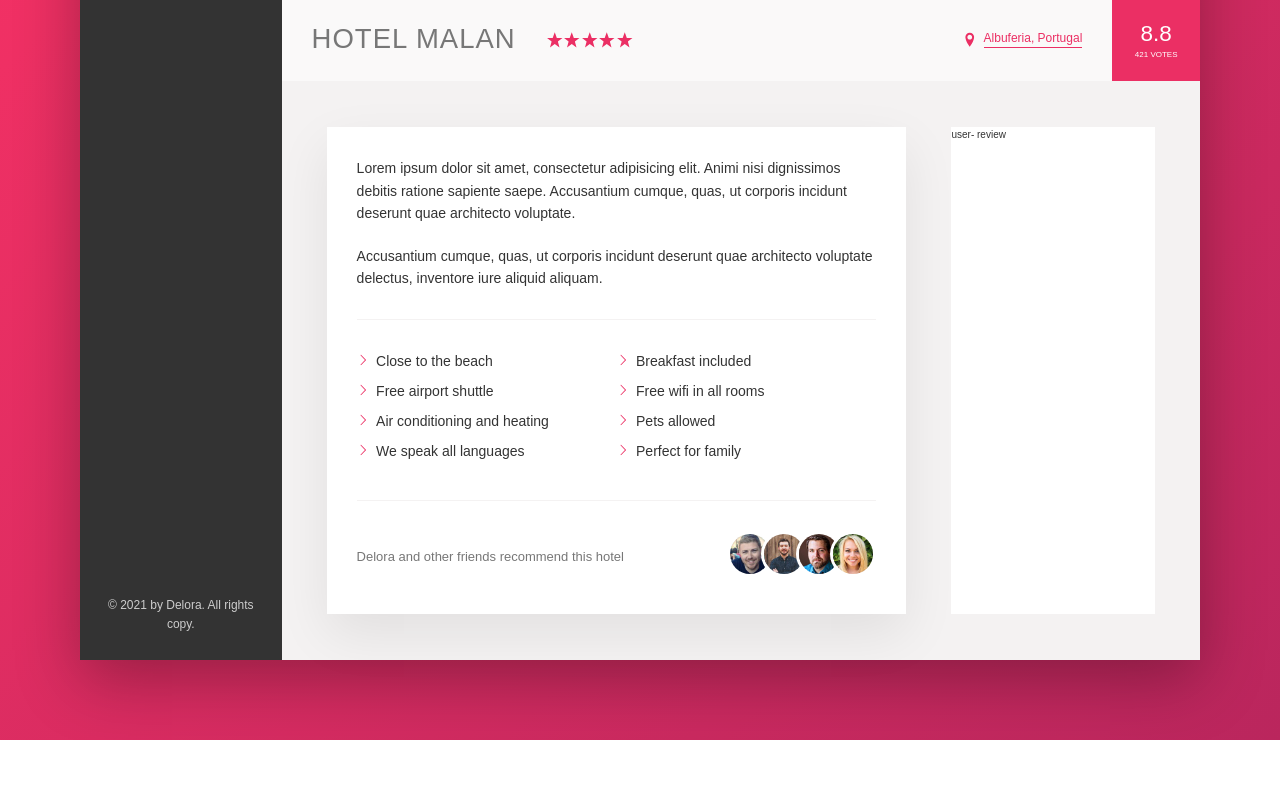
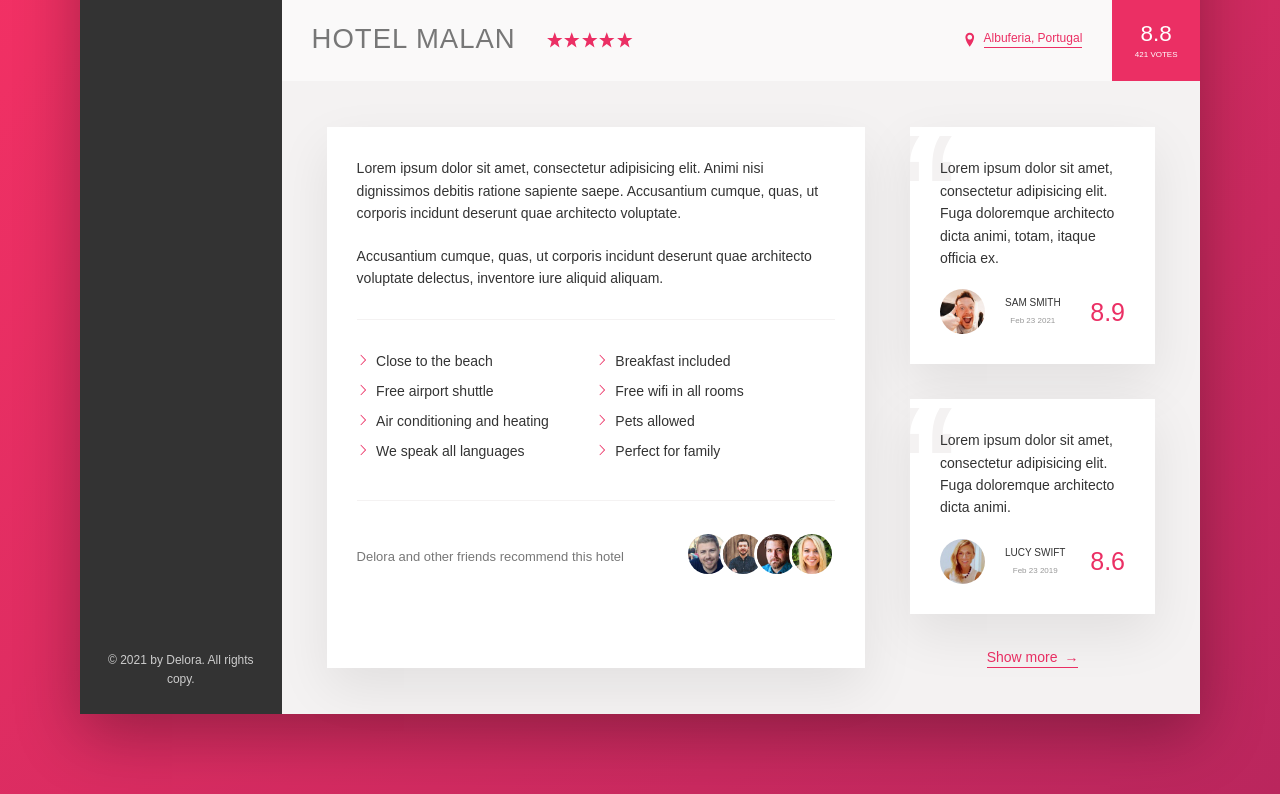
Before and after one commit to duyendtcidm/Trillo-app, a website: page index.html in a window 1280 px wide. Shown: the part 512-1306 px from the top of the page. Before the commit the page ends 1252 px from the top, so only its background shows below. Drawn offline with Linux system fonts and the light colour scheme.

Commit message:
review section

```diff
--- a/index.html
+++ b/index.html
@@ -168,7 +168,36 @@
                         </div>
                     </div>
                     <div class="user-review">
-                        user- review
+                        <figure class="review">
+                            <blockquote class="review__text">
+                                Lorem ipsum dolor sit amet, consectetur adipisicing elit. Fuga doloremque architecto dicta animi, totam, itaque officia ex.
+
+                            </blockquote>
+                            <figcaption class="review__user">
+                                <img src="img/user-1.jpg" alt="User 1" class="review__photo">
+                                <figure class="review__user-box">
+                                    <p class="review__user-name">Sam Smith</p>
+                                    <p class="review__user-date">Feb 23 2021</p>
+                                </figure>
+                                <div class="review__rating"> 8.9
+                                </div>
+                            </figcaption>
+                        </figure>
+                        <figure class="review">
+                            <blockquote class="review__text">
+                                Lorem ipsum dolor sit amet, consectetur adipisicing elit. Fuga doloremque architecto dicta animi.
+                            </blockquote>
+                            <figcaption class="review__user">
+                                <img src="img/user-2.jpg" alt="User 1" class="review__photo">
+                                <figure class="review__user-box">
+                                    <p class="review__user-name">Lucy Swift</p>
+                                    <p class="review__user-date">Feb 23 2019</p>
+                                </figure>
+                                <div class="review__rating"> 8.6
+                                </div>
+                            </figcaption>
+                        </figure>
+                        <button class="btn-inline">Show more <span> &rarr;</span></button>
                     </div>
                 </div>
             </main>
--- a/sass/_components.scss
+++ b/sass/_components.scss
@@ -243,6 +243,13 @@
     transition: all .2s;
     &:hover {
         color: var(--color-grey-dark-1);
+        span {
+            margin-left: 8px;
+        }
+    }
+    & span {
+        margin-left: 3px;
+        transition: margin-left .2s;
     }
     &:focus {
         outline: none;
@@ -331,7 +338,59 @@
 
 ///////////////////////////////////////
 // REVIEW
-.user-review {
+.review {
     background-color: #fff;
-    flex: 1;
+    margin-bottom: 3.5rem;
+    padding: 3rem;
+    box-shadow: var(--shadow-light);
+    position: relative;
+    overflow: hidden;
+    &__text {
+        margin-bottom: 2rem;
+        position: relative;
+        z-index: 10;
+    }
+    &__photo {
+        height: 4.5rem;
+        width: 4.5rem;
+        border-radius: 50%;
+        margin-right: 2rem;
+    }
+    &__user {
+        display: flex;
+        align-items: center;
+        &-box {
+            display: flex;
+            margin-right: auto;
+            flex-direction: column;
+            justify-content: center;
+            align-items: center;
+        }
+        &-name {
+            font-size: 1rem;
+            font-weight: 500;
+            text-transform: uppercase;
+            margin-bottom: .4rem;
+        }
+        &-date {
+            color: var(--color-grey-dark-3);
+            font-size: .8rem;
+        }
+    }
+    &__rating {
+        font-size: 2.5rem;
+        color: var(--color-primary);
+        font-weight: 300;
+    }
+    &::before {
+        content: "\201C";
+        font-size: 20rem;
+        font-family: sans-serif;
+        color: var(--color-grey-light-2);
+        position: absolute;
+        z-index: 1;
+        top: -2.25rem;
+        left: -1.75rem;
+        line-height: 1;
+    }
 }
--- a/sass/_layout.scss
+++ b/sass/_layout.scss
@@ -33,6 +33,7 @@
 }
 
 .detail {
+    font-size: 1.4rem;
     padding: 4.5rem;
     border-bottom: var(--line);
     background-color: var(--color-grey-light-2);
@@ -40,10 +41,16 @@
 }
 
 .description {
-    font-size: 1.4rem;
     background-color: #fff;
     margin-right: 4.5rem;
     padding: 3rem;
     box-shadow: var(--shadow-light);
-    flex: 0 0 70%;
+    flex: 0 0 65%;
 }
+
+.user-review {
+    flex: 1;
+    display: flex;
+    flex-direction: column;
+    align-items: center;
+}
```
Also changed, not shown: css/style.css.
